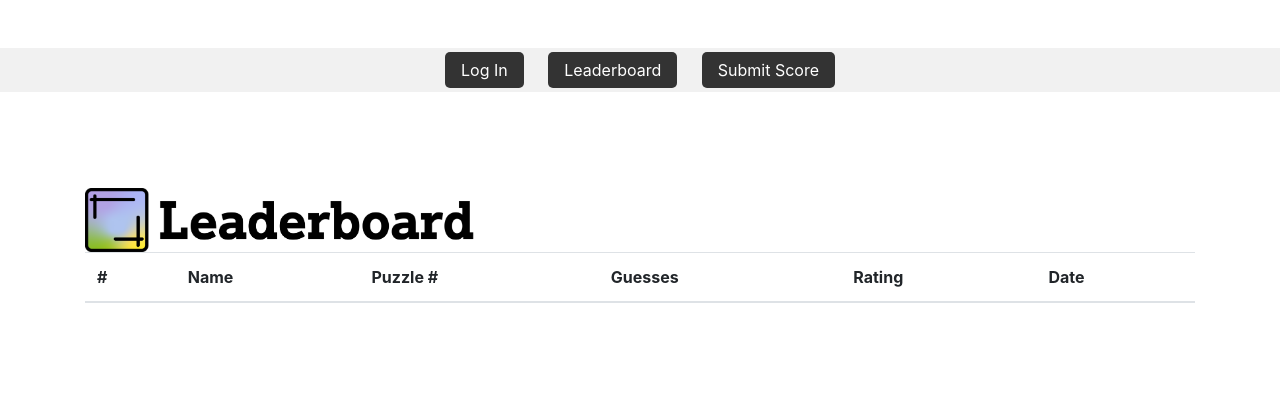
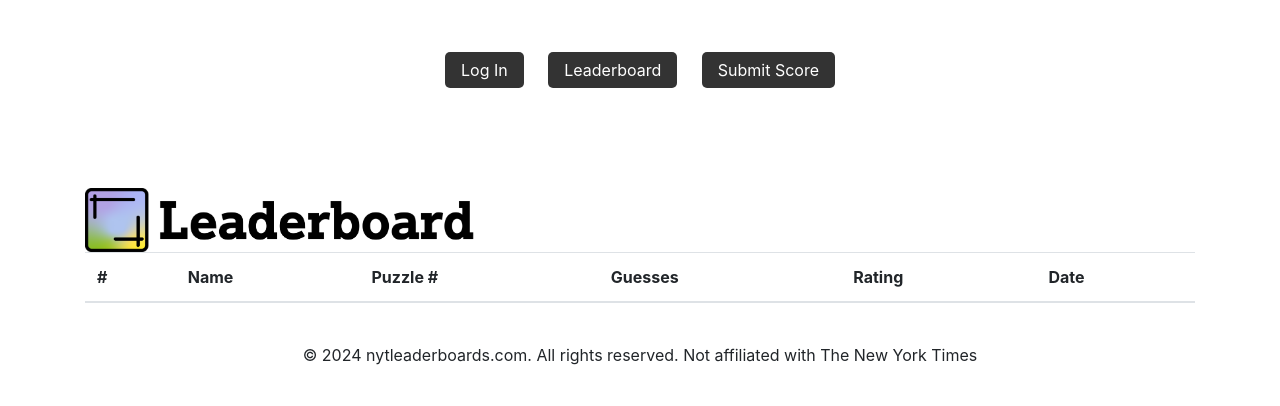
Before and after one commit to CalvinSch/nyt_game_leaderboard, a Django app: page / in a window 1280 px wide. Shown: the top 406 px of the page. Run offline with Django 5.2, Linux system fonts and the light colour scheme; data that the repository does not hold is empty; some libraries are stand-ins or nearby versions.

Commit message:
Reworked static file directory. Added copyright  footer templating. Added favicon

```diff
--- a/leaderboards/templates/leaderboards/leaderboard.html
+++ b/leaderboards/templates/leaderboards/leaderboard.html
@@ -12,8 +12,8 @@
 {% block body %}
 <div class="container mt-5">
     {% load static %}
-    <!-- Sometimes the image wasn't found. Toggling in and out of debug mode fixed this -->
-    <img src="/nyt_game_leaderboard/static/leaderboards/leaderboard_logo.png" alt="Leaderboard Logo" style="width: 35%;" class="mt-5">
+    <!-- This is working properly on local test, in a fresh browser with cache cleared -->
+    <img src="{% static "img/leaderboard_logo.png" %}" alt="Leaderboard Logo" style="width: 35%;" class="mt-5">
     <!-- <a href="submit_score">Submit Score</a> -->
     <table class="table">
         <thead>
@@ -41,6 +41,7 @@
         </tbody>
     </table>
 </div>
+{% include "shared/footer.html" %}
 {% endblock %}
 </body>
 </html>
--- /dev/null
+++ b/templates/shared/footer.html
@@ -0,0 +1,6 @@
+<!-- Basic Copyright Footer Template, automatically updates the years -->
+<footer class="text-center py-4">
+    <div class="container">
+        <p>&copy; {% now "Y" %} nytleaderboards.com. All rights reserved. Not affiliated with The New York Times</p>
+    </div>
+</footer>
--- a/users/templates/users/layout.html
+++ b/users/templates/users/layout.html
@@ -6,7 +6,7 @@
     <title>Users</title>
     <style>
         .header {
-            background-color: #f1f1f1;
+            background-color: #ffffff;
             padding: 10px;
             text-align: center;
         }
@@ -23,6 +23,9 @@
             color: black;
         }
     </style>
+    {% load static %}
+    <!-- With updated STATICFILE_DIRS, we can now reference static files like this. BE SURE TO python manage.py collectstatic -->
+    <link rel="icon" href="{% static 'img/favicon.ico' %}" type="image/x-icon">
 </head>
 <body>
     <div class="header">
```
Also changed, not shown: nyt_game_leaderboard/settings.py (+6 -3 lines), leaderboards/static/leaderboards/leaderboard_logo.png (added), static/img/favicon.ico (added), static/img/leaderboard_logo.png (renamed from nyt_game_leaderboard/static/leaderboards/leaderboard_logo.png).
